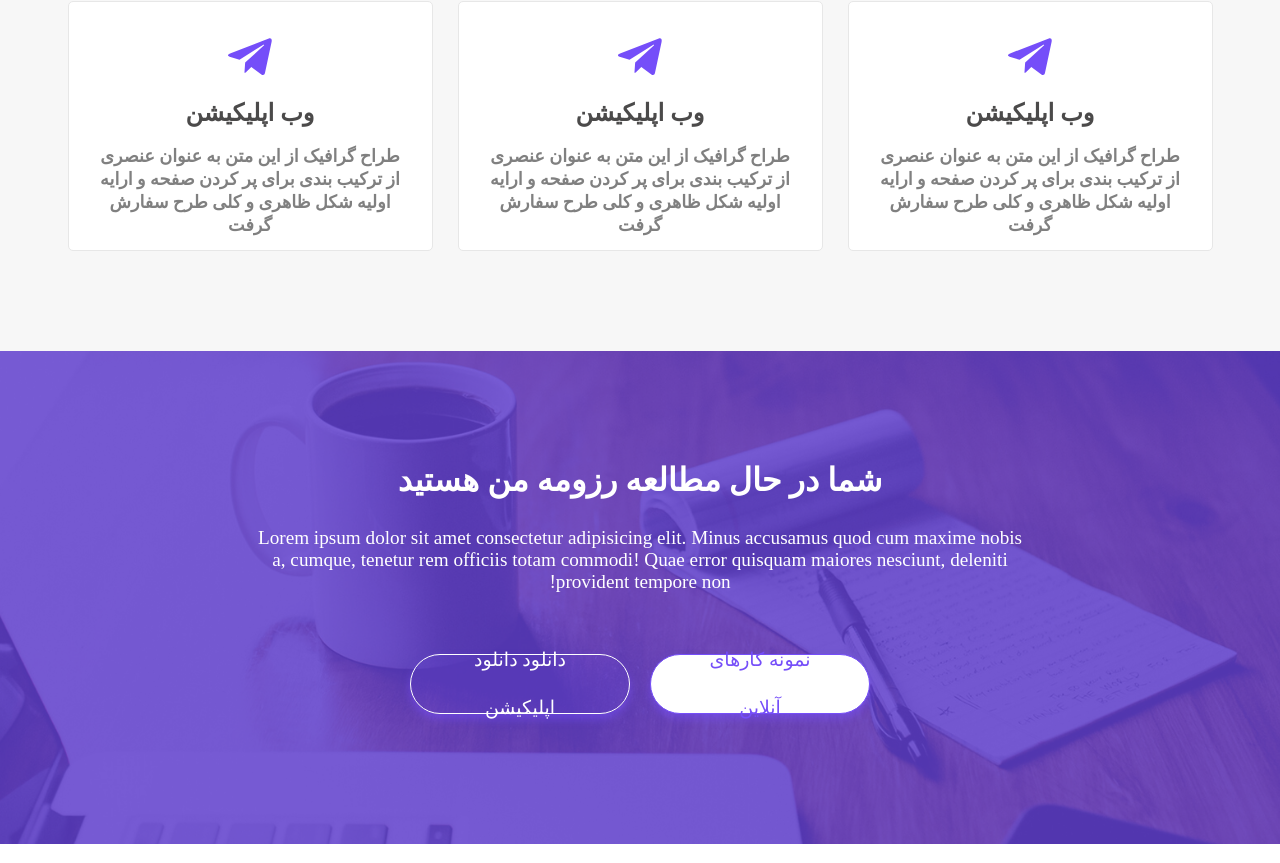
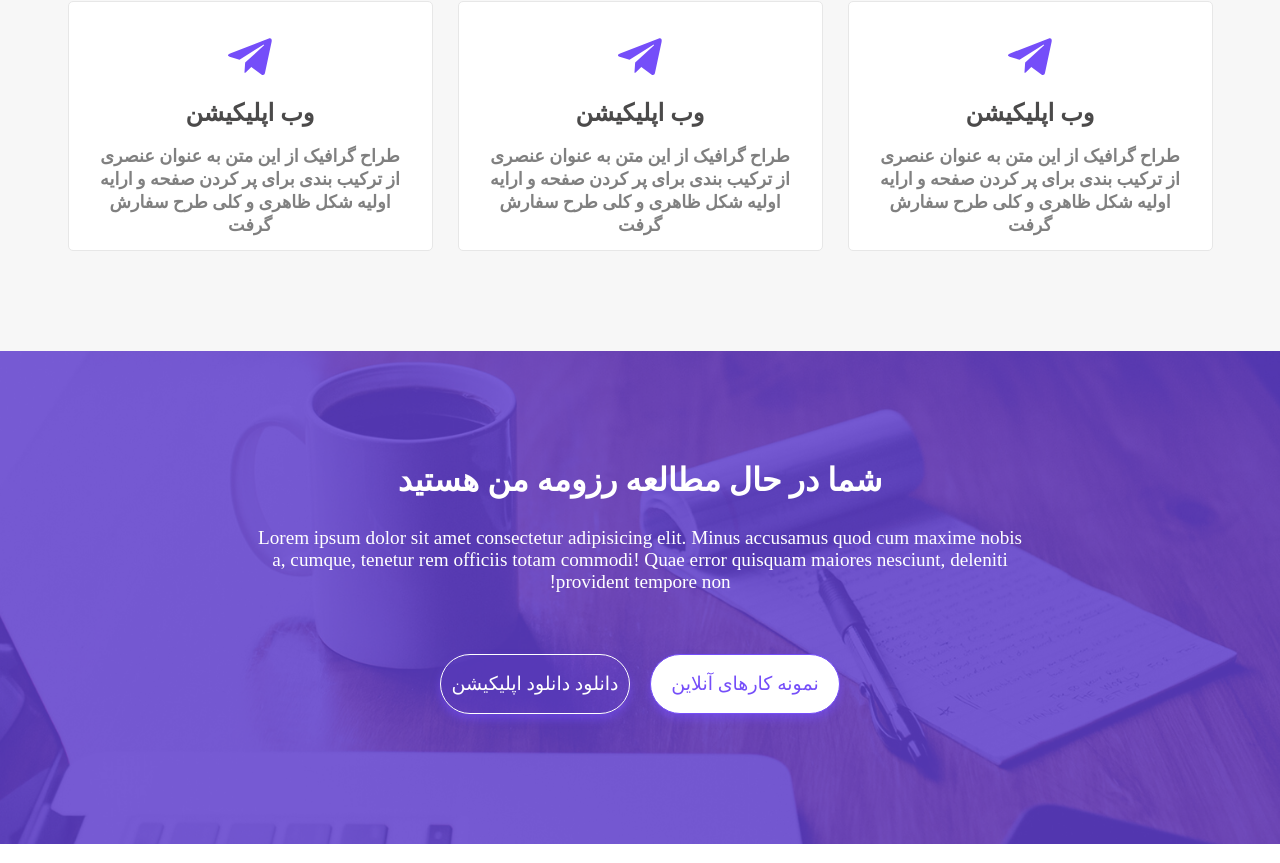
Before and after one commit to Mousavi-69/Resumes, a Vue app: page / in a window 1280 px wide. Shown: the part 1889-2752 px from the top of the page. Built offline with nearby package versions, Linux system fonts and the light colour scheme.

Commit message:
chenge button size

```diff
--- a/src/components/Button.vue
+++ b/src/components/Button.vue
@@ -39,13 +39,12 @@ const heightButton = computed(() => {
   align-items: center;
   flex-direction: column;
   cursor: pointer;
-  padding: 20px;
   text-decoration: none;
   user-select: none;
   border-radius: 50px;
   border-width: 1px;
   border-style: solid;
-  padding: 13px 40px;
+  padding: 13px 10px;
   line-height: 48px;
   font-size: 19px;
   font-weight: 500;
@@ -53,7 +52,6 @@ const heightButton = computed(() => {
   user-select: none;
   text-transform: uppercase;
   transition: all 0.3s ease-out 0s;
-  box-sizing: border-box;
   width: v-bind("widthButton") !important; //:width-btn=
   height: v-bind("heightButton") !important; //
   border-color: v-bind("props.borderColor") !important;
--- a/src/components/SectionResume.vue
+++ b/src/components/SectionResume.vue
@@ -13,7 +13,7 @@ import buttonVue from "./Button.vue";
       <footer class="footer">
         <buttonVue
           class="btn"
-          :width-btn="220"
+          :width-btn="190"
           :height-btn="60"
           :text="'نمونه کارهای آنلاین '"
           :id="'#'"
@@ -25,7 +25,7 @@ import buttonVue from "./Button.vue";
         ></buttonVue>
         <buttonVue
           class="btn"
-          :width-btn="220"
+          :width-btn="190"
           :height-btn="60"
           :text="'دانلود دانلود اپلیکیشن'"
           :id="'#'"
```
